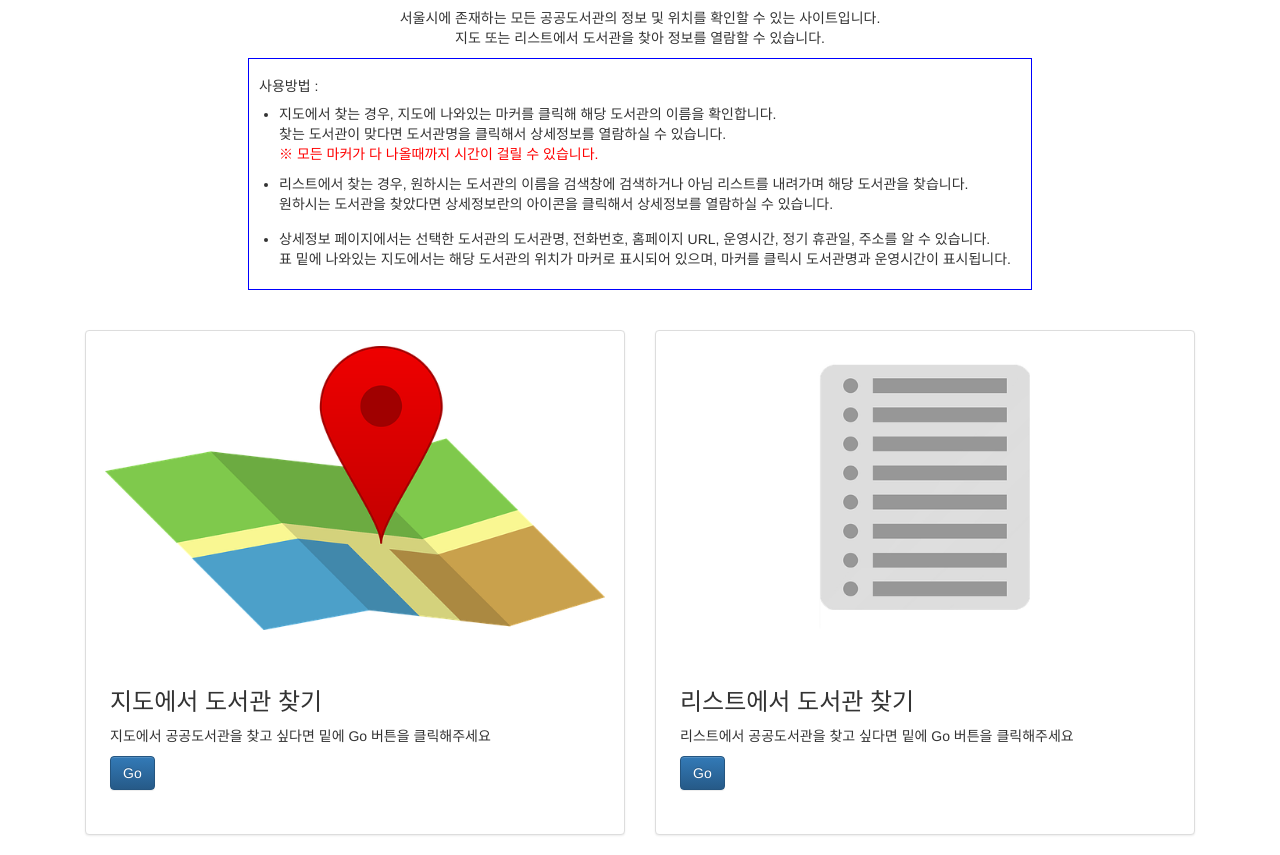
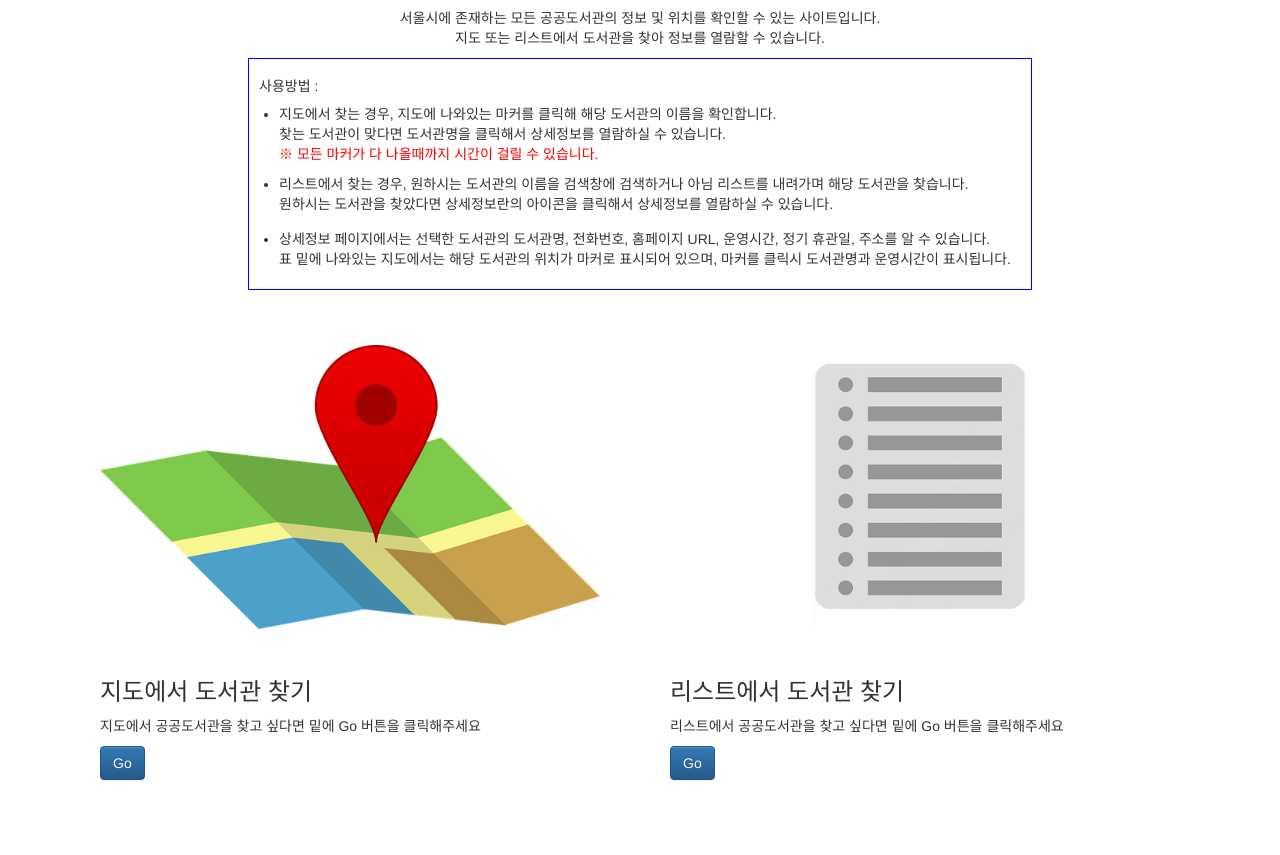
Before and after one commit to CGE-Hub/oss_final, a plain HTML site: page index.html in a window 1280 px wide. Shown: the part 92-947 px from the top of the page. After the commit the page ends 887 px from the top, so only its background shows below. Drawn offline with nearby package versions, Linux system fonts and the light colour scheme.

Commit message:
Update index.html

```diff
--- a/index.html
+++ b/index.html
@@ -61,9 +61,9 @@
 
         <div class="row">
             <div class="col-xs-6 col-md-6">
-                <div class="thumbnail" style="padding: 15px;">
+                <div style="padding: 15px;">
                     <img src="index_map.png" alt="지도에서 찾기" style="width: 500px; margin-bottom: 30px;">
-                    <div class="caption" style="margin-bottom: 20px;">
+                    <div class="caption">
                         <h3>지도에서 도서관 찾기</h3>
                         <p>지도에서 공공도서관을 찾고 싶다면 밑에 Go 버튼을 클릭해주세요</p>
                         <button class="btn btn-primary btn-md" onclick="send_map_list();">Go</button>
@@ -71,9 +71,9 @@
                 </div>
             </div>
             <div class="col-xs-6 col-md-6">
-                <div class="thumbnail" style="padding: 15px;">
+                <div style="padding: 15px;">
                     <img src="index_list.png" alt="리스트에서 찾기" style="width: 500px; margin-bottom: 30px;">
-                    <div class="caption" style="margin-bottom: 20px;">
+                    <div class="caption">
                         <h3>리스트에서 도서관 찾기</h3>
                         <p>리스트에서 공공도서관을 찾고 싶다면 밑에 Go 버튼을 클릭해주세요</p>
                         <button class="btn btn-primary btn-md" onclick="send_list();">Go</button>
```
